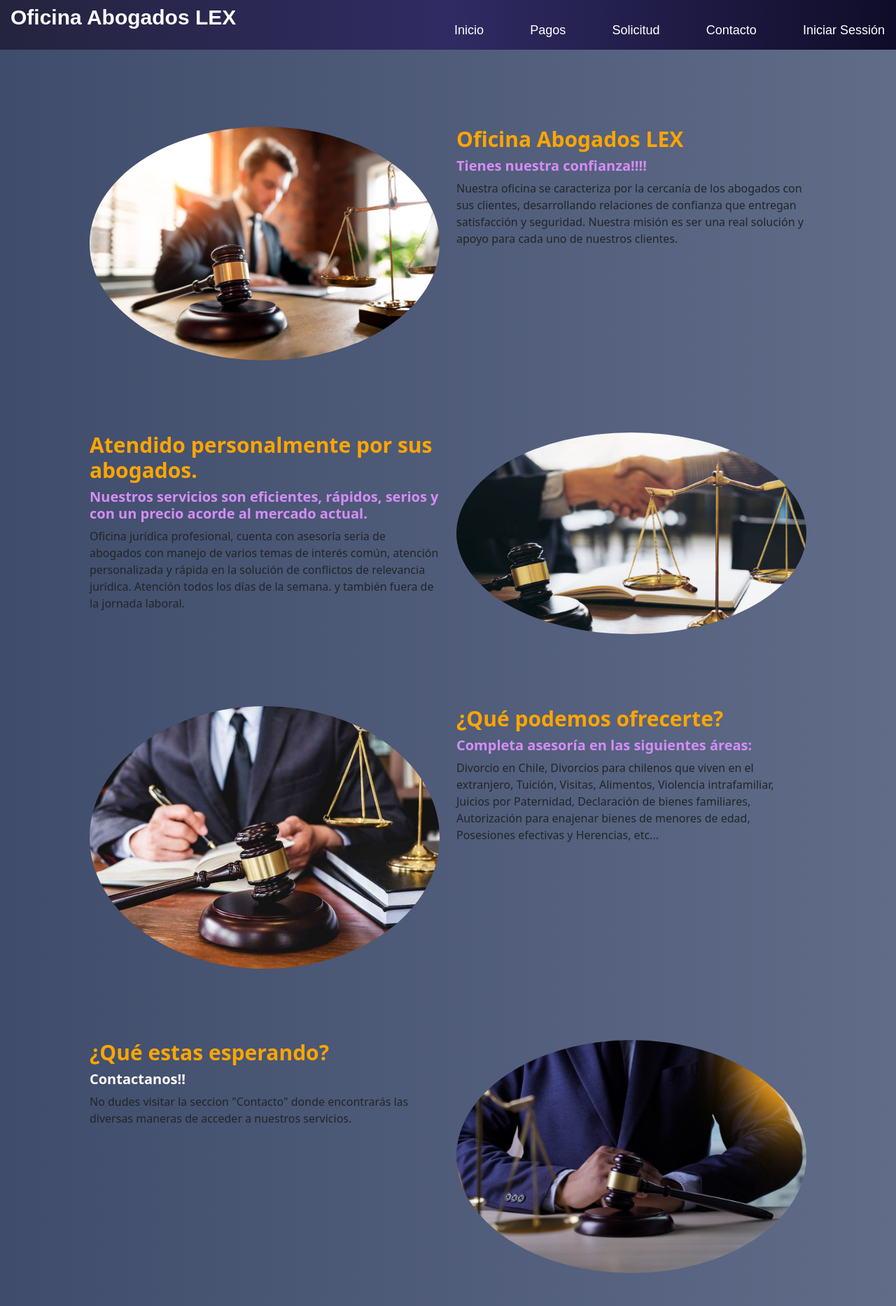
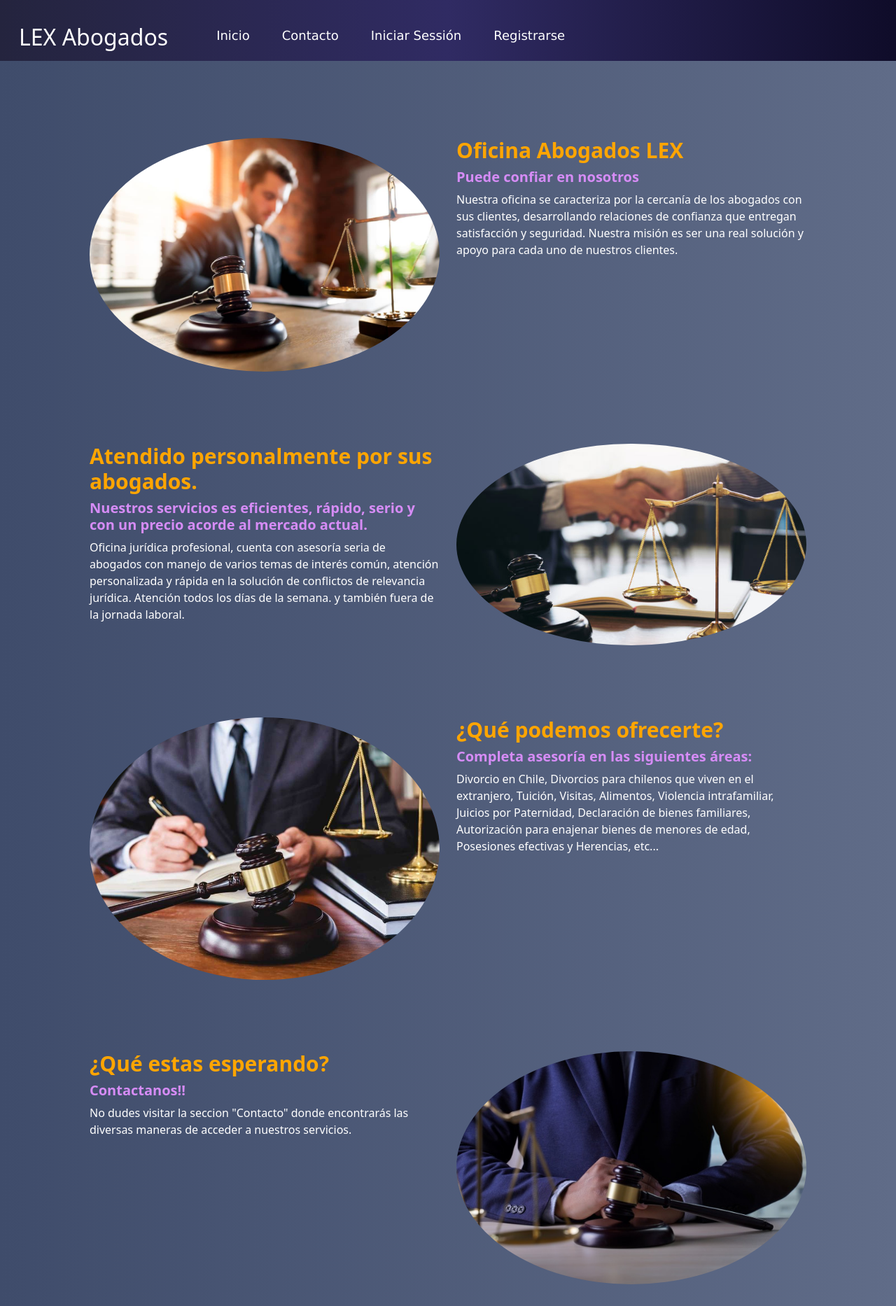
Before and after one commit to AstroGengar/casolex, a Django app: page / in a window 1280 px wide. Shown: the top 1866 px of the page at 70% size. Run offline with Django 3.2, Linux system fonts and the light colour scheme; some libraries are stand-ins or nearby versions.

Commit message:
Entrega 2 presentación

```diff
--- a/proyecto-django/modelApp/modelApp/urls.py
+++ b/proyecto-django/modelApp/modelApp/urls.py
@@ -23,6 +23,7 @@ urlpatterns = [
     path('login/', login_page, name='login'),
     path('logout/', logoutUser, name='logout'),
     path('user/', user_page, name='user_page'),
+    path('pagos/', pagos_page, name='pagos_page'),
     path('contacto/', contacto, name='contacto'),
     path('listar-solicitudes/', listar_solicitudes, name='listar_solicitudes'),
 
--- a/proyecto-django/modelApp/pages/templates/pages/contacto.html
+++ b/proyecto-django/modelApp/pages/templates/pages/contacto.html
@@ -27,7 +27,7 @@
                     <div class="box">
 
                         <!-- INFO -->
-                        <div class="col-xs-12 col-sm-12 col-md-5 col-lg-5">
+                        <div class="container-fluid">
                             <div class="site-info">
                                 <h5> Información de Contacto</h5>
                                 <p>Oficina de abogados “Lex” es una sociedad de abogados, conformada el año 2010, por abogados que egresan de la misma Universidad. Actualmente prestamos nuestros servicios legales atendiendo a personas o empresas que solicitan
--- a/proyecto-django/modelApp/pages/templates/pages/home.html
+++ b/proyecto-django/modelApp/pages/templates/pages/home.html
@@ -8,6 +8,8 @@
     {% load static %}
     <link rel="stylesheet" href="{% static '/css/main.css'%}">
     <link href="https://cdn.jsdelivr.net/npm/bootstrap@5.0.1/dist/css/bootstrap.min.css" rel="stylesheet" integrity="sha384-+0n0xVW2eSR5OomGNYDnhzAbDsOXxcvSN1TPprVMTNDbiYZCxYbOOl7+AMvyTG2x" crossorigin="anonymous">
+    <link rel="stylesheet" href="https://pro.fontawesome.com/releases/v5.10.0/css/all.css" integrity="sha384-AYmEC3Yw5cVb3ZcuHtOA93w35dYTsvhLPVnYs9eStHfGJvOvKxVfELGroGkvsg+p" crossorigin="anonymous"/>
+
 </head>
 
 <body>
--- a/proyecto-django/modelApp/pages/templates/pages/home_contenido.html
+++ b/proyecto-django/modelApp/pages/templates/pages/home_contenido.html
@@ -11,8 +11,8 @@
         </div>
         <div class="col-md-6">
             <h4>Oficina Abogados LEX</h4>
-            <h4 class="subheading">Tienes nuestra confianza!!!!</h4>
-            <p>Nuestra oficina se caracteriza por la cercanía de los abogados con sus clientes, desarrollando relaciones
+            <h4 class="subheading">Puede confiar en nosotros</h4>
+            <p class="text-white">Nuestra oficina se caracteriza por la cercanía de los abogados con sus clientes, desarrollando relaciones
                 de confianza que entregan satisfacción y seguridad. Nuestra misión es ser una real solución y apoyo para
                 cada uno de nuestros clientes.</p>
         </div>
@@ -20,9 +20,9 @@
     <div class="row">
         <div class="col-md-6">
             <h4>Atendido personalmente por sus abogados.</h4>
-            <h4 class="subheading">Nuestros servicios son eficientes, rápidos, serios y con un precio acorde al mercado
+            <h4 class="subheading">Nuestros servicios es eficientes, rápido, serio y con un precio acorde al mercado
                 actual.</h4>
-            <p>Oficina jurídica profesional, cuenta con asesoría seria de abogados con manejo de varios temas de interés
+            <p class="text-white">Oficina jurídica profesional, cuenta con asesoría seria de abogados con manejo de varios temas de interés
                 común, atención personalizada y rápida en la solución de conflictos de relevancia jurídica. Atención
                 todos los días de la semana.
                 y también fuera de la jornada laboral.</p>
@@ -38,7 +38,7 @@
         <div class="col-md-6">
             <h4>¿Qué podemos ofrecerte?</h4>
             <h4 class="subheading">Completa asesoría en las siguientes áreas:</h4>
-            <p>Divorcio en Chile, Divorcios para chilenos que viven en el extranjero, Tuición, Visitas, Alimentos,
+            <p class="text-white">Divorcio en Chile, Divorcios para chilenos que viven en el extranjero, Tuición, Visitas, Alimentos,
                 Violencia intrafamiliar, Juicios por Paternidad, Declaración de bienes familiares, Autorización para
                 enajenar bienes de menores de edad,
                 Posesiones efectivas y Herencias, etc...</p>
@@ -47,8 +47,8 @@
     <div class="row">
         <div class="col-md-6">
             <h4>¿Qué estas esperando?</h4>
-            <h4 class="subheading text-white">Contactanos!!</h4>
-            <p>No dudes visitar la seccion "Contacto" donde encontrarás las diversas maneras de acceder a nuestros
+            <h4 class="subheading">Contactanos!!</h4>
+            <p class="text-white">No dudes visitar la seccion "Contacto" donde encontrarás las diversas maneras de acceder a nuestros
                 servicios.</p>
         </div>
         <div class="col-md-6 how-img">
--- a/proyecto-django/modelApp/pages/templates/pages/navbar.html
+++ b/proyecto-django/modelApp/pages/templates/pages/navbar.html
@@ -1,28 +1,38 @@
-<nav class="main-navigation">
+<nav class="navbar navbar-expand-lg main-navigation">
+    <div class="container-fluid">
         <div class="navbar-header animated fadeInUp">
-        <a class="navbar-brand" href="#">Oficina Abogados LEX</a>
+            <a class="navbar-brand display-5" href="{% url 'home' %}"><h2 class="fw-light">LEX Abogados</h4></a>
         </div>
-    <ul class="nav-list">
-        <li class="nav-list-item">
+        <button class="navbar-toggler" type="button" data-bs-toggle="collapse" data-bs-target="#navbarSupportedContent" aria-controls="navbarSupportedContent" aria-expanded="false" aria-label="Toggle navigation">
+            <i class="fas fa-bars text-white"></i>
+        </button>
+        <div class="collapse navbar-collapse" id="navbarSupportedContent">
+            <ul class="navbar-nav me-auto nav-list">
+                <li class="nav-item nav-item nav-list-item">
                     <a href="{% url 'home' %}" class="nav-link">Inicio</a>
                 </li>
-        <li class="nav-list-item">
-            <a href="paginas/tarjeta.html" class="nav-link">Pagos</a>
-        </li>
-        <li class="nav-list-item">
-            <a href="{% url 'user_page' %}" class="nav-link">Solicitud</a>
-        </li>
-        <li class="nav-list-item">
+                <li class="nav-item nav-list-item">
                     <a href="{% url 'contacto' %}" class="nav-link">Contacto</a>
                 </li>
                 {% if user.is_authenticated %}
-        <li class="nav-list-item">
+                <li class="nav-item nav-list-item">
+                    <a href="{% url 'user_page' %}" class="nav-link">Solicitud</a>
+                </li>
+                <li class="nav-item nav-list-item">
+                    <a href="{% url 'pagos_page' %}" class="nav-link">Pagos</a>
+                </li>
+                <li class="nav-item nav-list-item">
                     <a href="{% url 'logout' %}" class="nav-link">Cerra Sessión</a>
                 </li>
                 {% else %}
-            <li class="nav-list-item">
+                <li class="nav-item nav-list-item">
                     <a href="{% url 'login' %}" class="nav-link">Iniciar Sessión</a>
+                </li>
+                <li class="nav-item nav-list-item">
+                    <a href="{% url 'register_page' %}" class="nav-link">Registrarse</a>
                 </li>
                 {% endif %}
             </ul>
+        </div>
+    </div>
 </nav>
--- a/proyecto-django/modelApp/pages/templates/pages/register_page.html
+++ b/proyecto-django/modelApp/pages/templates/pages/register_page.html
@@ -16,7 +16,7 @@
             <label for="{{form_part.name}}" class="form-label">{{form_part.label}}</label>
             {{form_part}}
     {% endfor %}
-        <input type="submit" value="Crear Usuario" class="btn btn-outline-dark btn-lg my-3">
+        <input type="submit" value="Crear Usuario" class="btn btn-dark btn-lg my-3">
     </form>
     {% for message in messages %}
             <p>{{message}}</p>
--- a/proyecto-django/modelApp/pages/views.py
+++ b/proyecto-django/modelApp/pages/views.py
@@ -18,6 +18,8 @@ def home_page(request):
 
     return render(request, 'pages/home_contenido.html' ,context)
 
+def contacto(request):
+    return render(request, 'pages/contacto.html')
 
 def register_page(request):
     form = CreateUserForm()
@@ -69,8 +71,11 @@ def user_page(request):
     context = {'solicitudes': solicitudes}
     return render(request, 'pages/user.html', context)
 
-def contacto(request):
-    return render(request, 'pages/contacto.html')
+@login_required(login_url='login')
+@usuarios_permitiado(roles_permitidos=['cliente'])
+def pagos_page(request):
+    context = {}
+    return render(request, 'pages/pagos.html', context)
 
 @usuarios_permitiado(roles_permitidos=['admin', 'abogados', 'tecnico'])
 def listar_solicitudes(request):
--- a/proyecto-django/modelApp/static/css/main.css
+++ b/proyecto-django/modelApp/static/css/main.css
@@ -11,7 +11,6 @@ a.navbar-brand {
     line-height: 20px;
     text-decoration: none;
     color: white;
-    font-family: Arial;
     font-weight: 700;
 }
 
@@ -43,7 +42,7 @@ nav.main-navigation ul.nav-list {
 a.nav-link {
     text-decoration: none;
     font-size: 18px;
-    font-family: sans-serif;
+    font-family: Verdana, Geneva, Tahoma, sans-serif;
     font-weight: 500;
     cursor: pointer;
     position: relative;
```
Also changed, not shown: proyecto-django/modelApp/pages/templates/pages/login.html (+10 -3 lines), proyecto-django/modelApp/pages/templates/pages/pagos.html (added, +12 -0 lines), proyecto-django/modelApp/db.sqlite3, proyecto-django/modelApp/static/img/server.png (added). Lines whose indentation alone changed are shown as unchanged.
